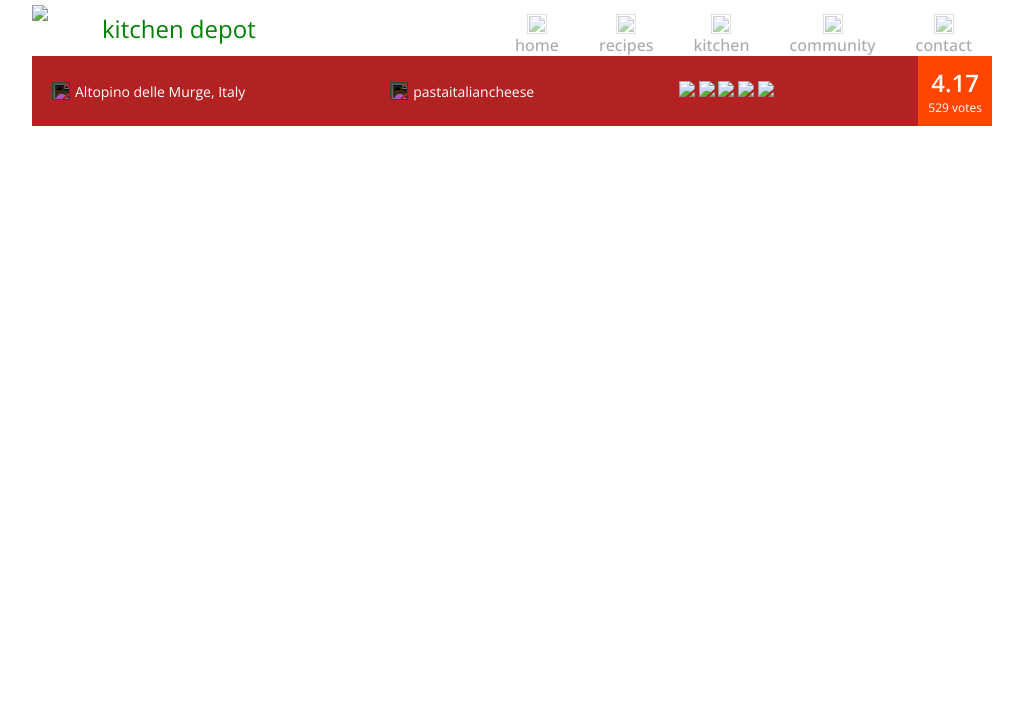
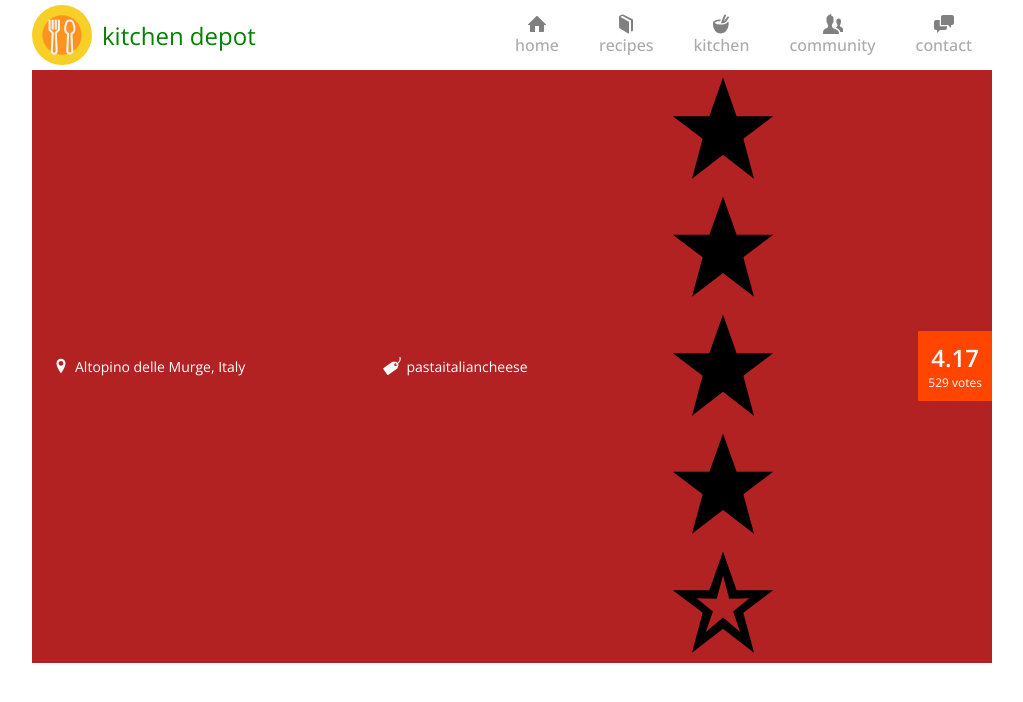
Before and after one commit to thoumust/kitchendepot, a plain HTML site: page index.html in a window 1280 px wide. Shown: the whole page, without its empty margins (128-1151 px from the left). Drawn offline with nearby package versions, Linux system fonts and the light colour scheme.

Commit message:
Update index.html

```diff
--- a/index.html
+++ b/index.html
@@ -8,28 +8,28 @@
 </head>
 <body>
 	<header class="header">
-		<img class="header-logo" src="images/icons/logo.svg">
+		<img class="header-logo" src="logo.svg">
 		<div class="org-name">kitchen depot</div>
 		<nav class="nav">
 			<ul class="navbar">
 				<li class="navbar-item">
-					<img  class="navbar-item-icon" src="images/icons/home.svg">
+					<img  class="navbar-item-icon" src="home.svg">
 					<span>Home</span>
 				</li>
 				<li class="navbar-item activepage">
-					<img  class="navbar-item-icon" src="images/icons/book.svg">
+					<img  class="navbar-item-icon" src="book.svg">
 					<span>Recipes</span>
 				</li>
 				<li class="navbar-item">
-					<img  class="navbar-item-icon" src="images/icons/bowl.svg">
+					<img  class="navbar-item-icon" src="bowl.svg">
 					<span>Kitchen</span>
 				</li>
 				<li class="navbar-item">
-					<img  class="navbar-item-icon" src="images/icons/users.svg">
+					<img  class="navbar-item-icon" src="users.svg">
 					<span>Community</span>
 				</li>
 				<li class="navbar-item">
-					<img  class="navbar-item-icon" src="images/icons/chat.svg">
+					<img  class="navbar-item-icon" src="chat.svg">
 					<span>Contact</span>
 				</li>
 			</ul>
@@ -40,11 +40,11 @@
 		<!--rating section -->
 		<div class="ratings">
 			<div class="ratings-item ratings-location">
-				<img class="ratings-icon" src="images/icons/location-pin.svg">
+				<img class="ratings-icon" src="location-pin.svg">
 				<span>Altopino delle Murge, Italy</span>
 			</div>
 			<div class="ratings-item ratings-tags">
-				<img class="ratings-icon" src="images/icons/price-tag.svg">
+				<img class="ratings-icon" src="price-tag.svg">
 				<ul>
 					<li>pasta</li>
 					<li>italian</li>
@@ -52,11 +52,11 @@
 				</ul>
 			</div>
 			<div class="ratings-star">
-				<img src="images/icons/star.svg">
-				<img src="images/icons/star.svg">
-				<img src="images/icons/star.svg">
-				<img src="images/icons/star.svg">
-				<img src="images/icons/star-outlined.svg">
+				<img src="star.svg">
+				<img src="star.svg">
+				<img src="star.svg">
+				<img src="star.svg">
+				<img src="star-outlined.svg">
 			</div>
 			<div class="ratings-votes">
 				<h1 class="ratings-votes-score">4.17</h1>
```
